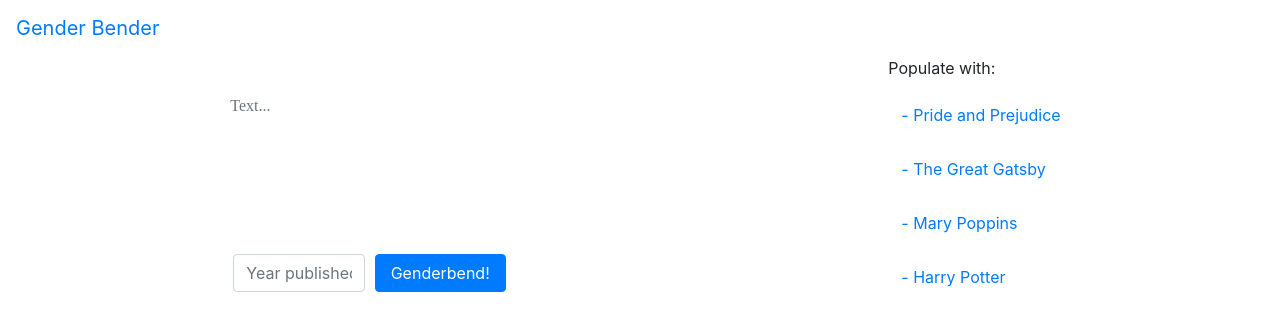
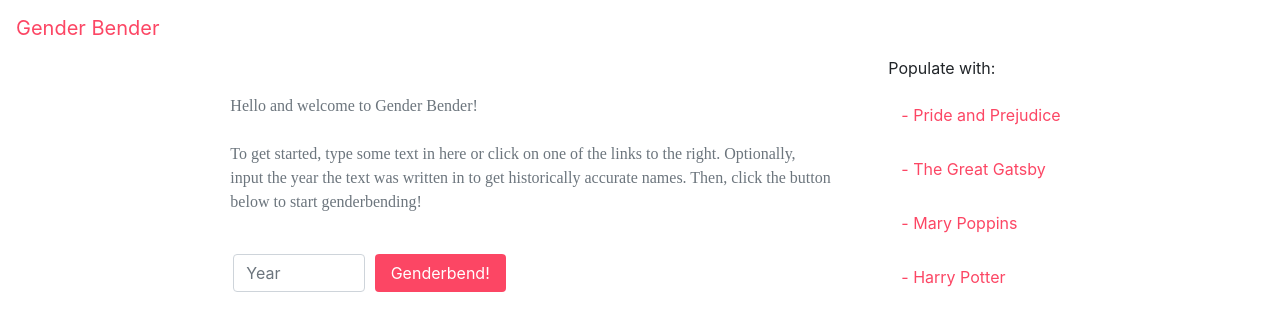
Before and after one commit to maayanalbert/gender_bender_web, a Django app: page / in a window 1280 px wide. Shown: the top 331 px of the page. Run offline with Django 3.2, Linux system fonts and the light colour scheme; some libraries are stand-ins or nearby versions.

Commit message:
added alternating colors

```diff
--- a/genderbender/templates/genderbender/index.html
+++ b/genderbender/templates/genderbender/index.html
@@ -19,7 +19,7 @@
     <!-- The navbar -->
     <nav class="navbar " style="background-color: rgb(255, 255, 255);">
       <a
-          class="navbar-brand text-primary"
+          class="navbar-brand" style="color:{{curColor}};"
           href="#">Gender Bender</a>
     </nav>
 
@@ -30,7 +30,7 @@
 
         <!-- The core textbox -->
         <div class = "pt-3 pb-2">
-          <textarea placeholder="Text..." name="string" cols="40"
+          <textarea placeholder="{{defaultText}}" name="string" cols="40"
             style="resize:none; font-size: 12pt; border:none; height:60%;
             background-color: rgb(255, 255, 255); font-family: Times New Roman;
             color:rgb(0, 0, 0)"
@@ -44,13 +44,14 @@
             <input style="font-size: 12pt;
               background-color:rgb(255, 255, 255); color:rgb(100, 100, 100)"
               name="year" class='input-lg form-control input-group-lg'
-              rows="5" value="{{year}}" placeholder="Year published">
+              rows="5" value="{{year}}" placeholder="Year">
           </div>
 
           <!-- The genderbend button -->
           <div class="col">
-            <button class="btn btn-block btn-primary" style="font-size: 12pt;"
-              type="submit">Genderbend!</button>
+            <button class="btn btn-block" style="font-size: 12pt;color:rgb(255, 255, 255);
+              background-color: {{curColor}};" type="submit">Genderbend!</button>
+            <input type = "hidden" name="curColor" value="{{curColor}}">
           </div>
         </div>
         {% csrf_token %}
@@ -66,7 +67,9 @@
         <form  class="col-md-3" method='post' action={% url 'get_novel' %}>
           <input type = "hidden" name="novelYear" value="1813">
           <input type = "hidden" name="novel" value="pride_and_prejudice">
-          <button type="submit" class="btn btn-link">- Pride and Prejudice</button>
+          <input type = "hidden" name="curColor" value="{{curColor}}">
+          <button type="submit" class="btn"style="background-color:
+            rgb(255, 255, 255);color: {{curColor}};">- Pride and Prejudice</button>
           {% csrf_token %}
         </form>
 
@@ -74,7 +77,9 @@
         <form  class="col-md-3" method='post' action={% url 'get_novel' %}>
           <input type = "hidden" name="novelYear" value="1925">
           <input type = "hidden" name="novel" value="the_great_gatsby">
-          <button type="submit" class="btn btn-link">- The Great Gatsby</button>
+          <input type = "hidden" name="curColor" value="{{curColor}}">
+          <button type="submit" class="btn"style="background-color:
+            rgb(255, 255, 255);color: {{curColor}};">- The Great Gatsby</button>
           {% csrf_token %}
         </form>
 
@@ -82,7 +87,9 @@
         <form  class="col-md-3 " method='post' action={% url 'get_novel' %}>
           <input type = "hidden" name="novelYear" value="1933">
           <input type = "hidden" name="novel" value="mary_poppins">
-          <button type="submit" class="btn btn-link">- Mary Poppins</button>
+          <input type = "hidden" name="curColor" value="{{curColor}}">
+          <button type="submit" class="btn"style="background-color:
+            rgb(255, 255, 255);color: {{curColor}};">- Mary Poppins</button>
           {% csrf_token %}
         </form>
 
@@ -90,7 +97,9 @@
         <form  class="col-md-3" method='post' action={% url 'get_novel' %}>
           <input type = "hidden" name="novelYear" value="1997">
           <input type = "hidden" name="novel" value="harry_potter">
-          <button type="submit" class="btn btn-link">- Harry Potter</button>
+          <input type = "hidden" name="curColor" value="{{curColor}}">
+          <button type="submit" class="btn"style="background-color:
+            rgb(255, 255, 255);color: {{curColor}};">- Harry Potter</button>
           {% csrf_token %}
         </form>
 
--- a/genderbender/views.py
+++ b/genderbender/views.py
@@ -3,9 +3,40 @@ from django.http import HttpResponse
 from .genderBender import bend
 import os
 
-# default view
+
+# get the text to put in the input box when it's empty
+# INPUT: whether or not the person has hit genderbend yet
+# OUTPUT: a welcome message if they haven't and a prompt if they have
+def getDefaultText(starting):
+    if(starting == True):
+        line1 = "Hello and welcome to Gender Bender!" + "\n\n"
+        line2 = "To get started, type some text in here or click on one of"
+        line3 = " the links to the right. Optionally, input the year the text"
+        line4 = " was written in to get historically accurate names. Then, click"
+        line5 = " the button below to start genderbending!"
+        return line1 + line2 + line3 + line4 + line5
+    else:
+        return "Write some text here..."
+
+# flip the accent color every time the user hits genderbend
+# INPUT: the current color or none
+# OUTPUT: the opposite color
+def flipAccentColor(curColor):
+    blue = "017AFE"
+    pink = "FC4664"
+    if(curColor == None or curColor == blue):
+        return pink
+    else:
+        return blue
+
+# serve the default view
+# INPUT:
+# OUTPUT: the welcome message
 def default(request):
-    return render(request, 'genderbender/index.html',{})
+    context = dict()
+    context["defaultText"] = getDefaultText(True)
+    context["curColor"] = flipAccentColor(None)
+    return render(request, 'genderbender/index.html',context)
 
 # check if a string can be converted to an int
 # INPUT: the string in question
@@ -22,9 +53,10 @@ def returnIntOrNone(string):
 # OUTPUT: the the converted text
 def bendInput(request):
 
-    # get the string and year
+    # get the string, year, and current color
     string = request.POST.get('string')
     year = returnIntOrNone(request.POST.get('year'))
+    curColor = request.POST.get('curColor')
 
     # bend the text (with the year if its valid)
     if(year == None):
@@ -35,6 +67,9 @@ def bendInput(request):
 
     # populate the response data
     context["bentString"] = bentString
+    context["defaultText"] = getDefaultText(False)
+    context["curColor"] = flipAccentColor(curColor)
+    print(curColor)
     if(year != None):
         context["year"] = year
 
@@ -45,9 +80,11 @@ def bendInput(request):
 # OUTPUT: the contents of the novel and the year it was written
 def getNovel(request):
 
-    # get the novel name and year it was written
+    # get the novel name, year it was written, and current color
     novel = request.POST.get('novel')
     novelYear = request.POST.get('novelYear')
+    curColor = request.POST.get("curColor")
+
 
     # get the filepath of the novel
     module_dir = os.path.dirname(__file__)
@@ -57,4 +94,6 @@ def getNovel(request):
     context = dict()
     context["bentString"] = open(file_path, "r").read()
     context["year"] = novelYear
+    context["defaultText"] = getDefaultText(False)
+    context["curColor"] = curColor
     return render(request, 'genderbender/index.html',context)
```
